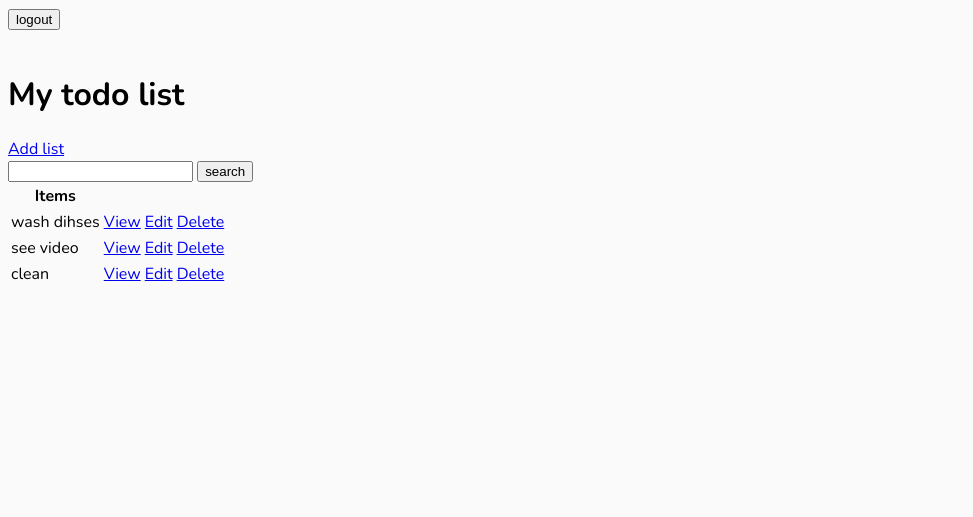
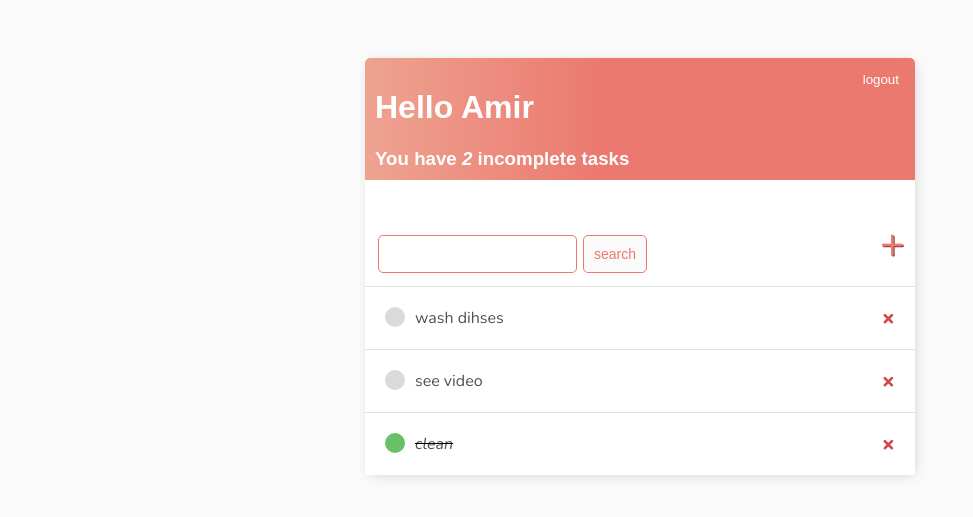
Before and after one commit to AmirDotNetdev/todo-list, a Django app: page / in a window 1280 px wide. Shown: the top 517 px of the page, without its empty margins (0-973 px from the left). Run offline with Django 4.2, Linux system fonts and the light colour scheme; a user stored in the database is signed in; data comes from the database, SQL or seed files in the repository; both versions use the stored data as it was after the commit.

Commit message:
Complete release

```diff
--- a/base/templates/base/main.html
+++ b/base/templates/base/main.html
@@ -12,12 +12,128 @@
         body{
             background-color: #FAFAFA;
             font-family: "Nunito", sans-serif;
+            padding-top : 50px;
+        }
+        .container{
+            max-width : 550px;
+            margin : auto;
+            background-color : #fff;
+            -webkit-box-shadow : 2px 2px 13px -4px rgba(0,0,0,0.21);
+            box-shadow : 2px 2px 13px -4px rgba(0,0,0,0.21);
+
+        }
+        h1,
+        h2,
+        h3,
+        h4,
+        h5,
+        h6{
+            font-family : 'Raleway', sans-serif;
+        }
+        a,p {
+            color : #4b5156;
+        }
+
+        .header-bar{
+            display: flex;
+            justify-content: space-between;
+            color: #fff;
+            padding: 10px;
+            border-radius: 5px 5px 0 0;
+            background: linear-gradient(90deg, #EEA390 0%, #EB796F 43%, #EB796F 100%);
+        }
+        .header-bar button{
+            background: inherit;
+            border: none;
+            color: #fff;
+        }
+        .header-bar button:hover{
+            cursor: pointer;
+        }
+        .task-wrapper{
+            display: flex;
+            align-items: center;
+            justify-content: space-between;
+            padding: 20px;
+            background-color: #fff;
+            border-top : 1px solid rgb(226, 226, 226)
+        }
+        .task-title{
+            display: flex;
+
+        }
+        .task-title a{
+            text-decoration: none;
+            color: #4b5156;
+            margin-left: 10px;
+        }
+        .task-complete-icon{
+            height: 20px;
+            width: 20px;
+            background-color: rgb(105, 192, 105);
+            border-radius: 50%;
+        }
+        .task-incomplete-icon{
+            height: 20px;
+            width: 20px;
+            background-color: rgb(218, 218, 218);
+            border-radius: 50%;
+        }
+        .delete-link{
+            text-decoration: none;
+            font-weight: 900;
+            color: #cf4949;
+            font-size: 22px;
+            line-height: 0;
+        }
+        #search-add-wrapper{
+            display: flex;
+            justify-content: space-between;
+            padding: 10px;
+            align-items: center;
+        }
+        #add-link{
+            color: #EB796F;
+            text-decoration: none;
+            font-size: 42px;
+            text-shadow: 1px 1px #81413b;
+        }
+        input[type = text],
+        input[type = password],
+        textarea{
+            border: 1px solid #EB796F;
+            border-radius: 5px;
+            padding: 10px;
+            width: 90%;
+        }
+        label{
+            padding-top: 10px !important;
+            display: block;
+        }
+        .button{
+            border: 1px solid #EB796F;
+            background-color: #FAFAFA;
+            color: #EB796F;
+            padding: 10px;
+            font-size: 14px;
+            border-radius: 5px;
+            cursor: pointer;
+            text-decoration: none;
+
+        }
+        .card-body{
+            padding: 20px;
+        }
+        .header-bar a{
+            text-decoration: none;
         }
     </style>
 </head>
 <body>
+    <div class = "container">
     {% block content %}
 
     {% endblock content %}
+    </div>
 </body>
 </html>
--- a/base/templates/base/task_list.html
+++ b/base/templates/base/task_list.html
@@ -4,46 +4,60 @@
 
 {% block content %}
 
-{% if request.user.is_authenticated %}
-    {{ reqeust.user }}
+<div class="header-bar">
+    <div>
+        <h1>Hello {{request.user|title}}</h1>
+        <h3 style="margin : 0">You have <i> {{count}}  </i>incomplete task{{ count|pluralize:"s" }}</h3>
+    </div>
+    {% if request.user.is_authenticated %}
+
     <form method="post" action="{% url 'logout' %}">
         {% csrf_token %}
         <button type="submit">logout</button>
     </form>
 {% endif %}
 
+</div>
+
+
 <br>
 
-<h1>My todo list</h1>
-<a href="{% url 'create' %}">Add list</a>
+<div id="search-add-wrapper">
+    <form method = "get" action = "{% url 'tasks' %}" style="margin-top: 20px; display: flex;">
+        <input style="margin: 3px;" type = "text" value = "{{input_search}}" name = "input_search">
+        <input style="margin: 3px;" class="button" type = "submit" value = "search">
+    </form>
+    <a id="add-link" href="{% url 'create' %}">&#x2b;</a>
+</div>
 
 
-<form method = "get" action = "{% url 'tasks' %}">
-    <input type = "text" value = "{{input_search}}" name = "input_search">
-    <input type = "submit" value = "search">
-</form>
-<table>
 
-    <tr>
-        <th>Items</th>
-    </tr>
+
+
+
+<div class="task-items-wrapper">
     {% for task in tasks %}
-    <tr>
-        <td>
-            {{ task.title }}
-        </td>
-        <td>
-            <a href="{% url 'task' task.id %}">View</a>
-        </td>
-        <td>
-            <a href="{% url 'update' task.id %}">Edit</a>
-        </td>
-        <td>
-            <a href="{% url 'delete' task.id %}">Delete</a>
-        </td>
-    </tr>
+        <div class="task-wrapper">
+            {% if task.complete %}
+            <div class="task-title">
+                <div class="task-complete-icon"></div>
+                    <i><s><a href="{% url 'update' task.id %}">{{task}}</a></s></i>
+                </div>
+
+                {% else %}
+                <div class="task-title">
+                    <div class="task-incomplete-icon"></div>
+                        <a href="{% url 'update' task.id %}">{{task}}</a>
+                    </div>
+
+
+            {% endif %}
+            <a class="delete-link" href="{% url 'delete' task.id %}">&#215;</a>
+        </div>
+
     {% empty %}
     <h3>List is empty</h3>
     {% endfor %}
-</table>
+</div>
+
 {% endblock content %}
```
Also changed, not shown: base/templates/base/login.html (+11 -7 lines), base/templates/base/register.html (+18 -4 lines), base/templates/base/task_confirm_delete.html (+12 -6 lines), base/templates/base/task_form.html (+13 -8 lines), db.sqlite3.
